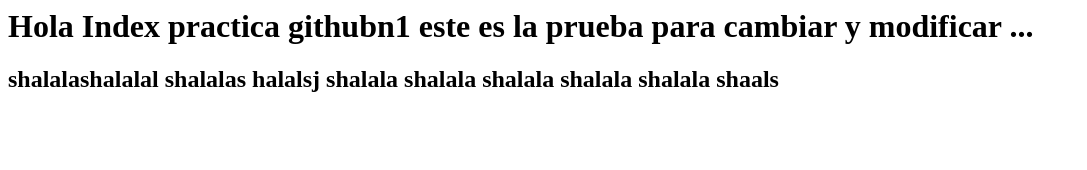
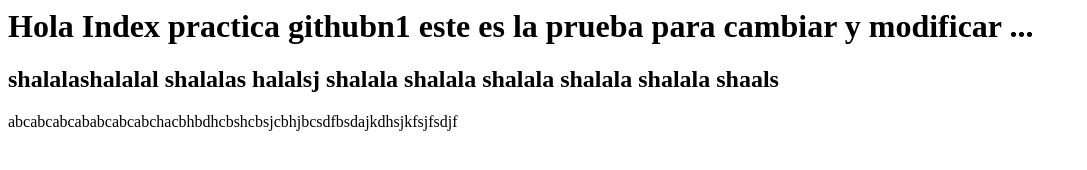
Before and after one commit to Wong199/Practica1, a plain HTML site: page index.html in a window 1280 px wide. Shown: the whole page, without its empty margins (0-1087 px from the left). Drawn offline with Linux system fonts and the light colour scheme.

```diff
--- a/index.html
+++ b/index.html
@@ -2,5 +2,6 @@
     <body>
         <h1>Hola Index practica githubn1 este es la prueba para cambiar y modificar ... </h1>
         <h2> shalalashalalal shalalas halalsj shalala shalala shalala shalala shalala shaals </h2>
+        <p> abcabcabcababcabcabchacbhbdhcbshcbsjcbhjbcsdfbsdajkdhsjkfsjfsdjf</p>
     </body>
     </html>
```
Also changed, not shown: 1 other file.
